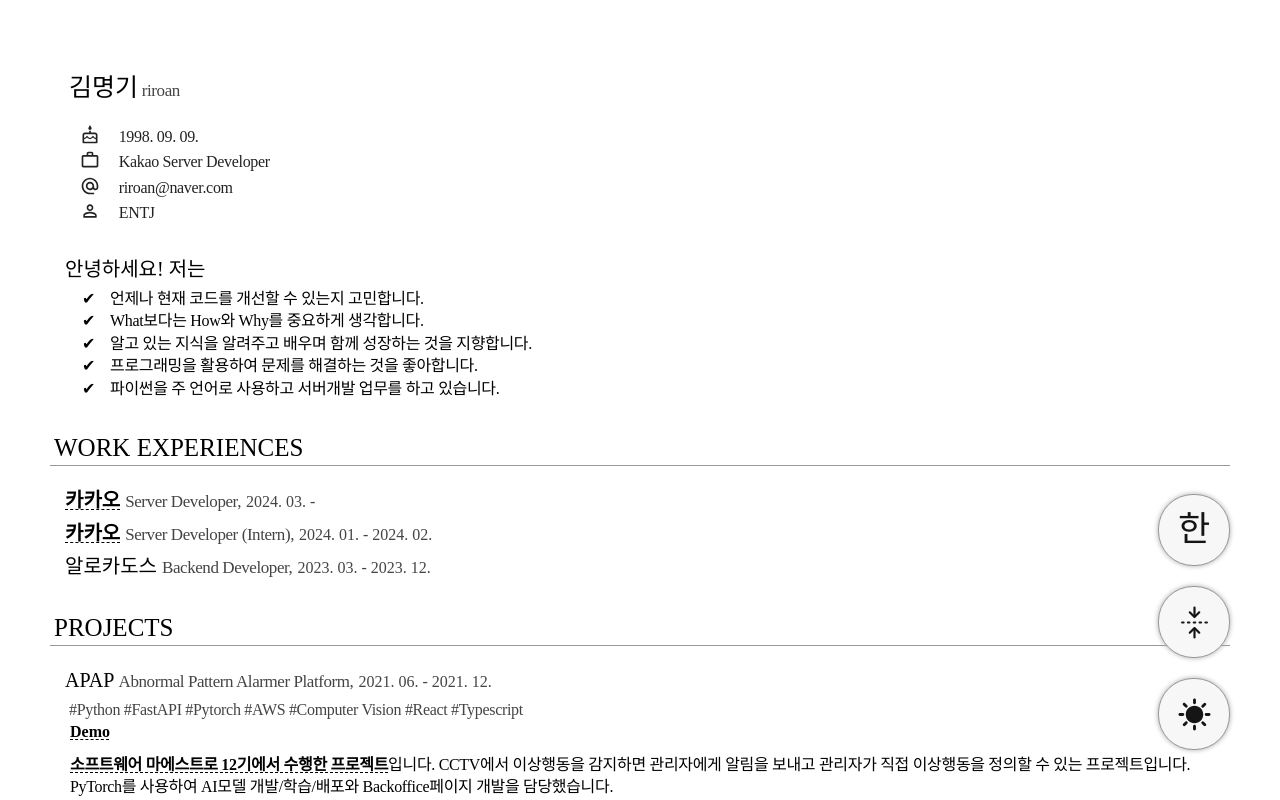
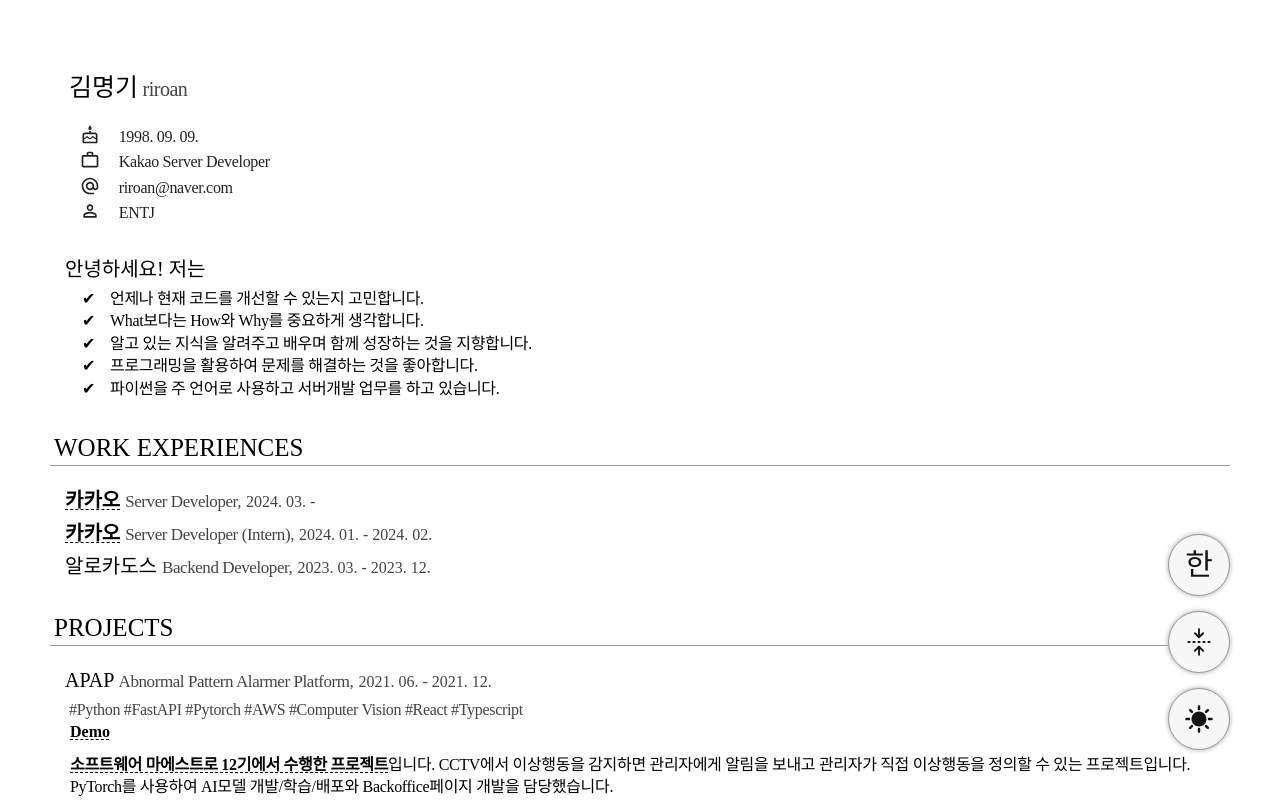
Before and after one commit to riroan/riroan.com, a React (Create React App) app in the folder riroan/: page / in a window 1280 px wide. Shown: the top 800 px of the page. Built offline with nearby package versions, Linux system fonts and the light colour scheme; a web font is replaced by a local one.

Commit message:
폰트 크기 변경

```diff
--- a/riroan/src/App.js
+++ b/riroan/src/App.js
@@ -32,7 +32,7 @@
 				<Div>
 					<H1 style={{ borderBottom: 0 }}>
 						{t('7943af7b87')}
-						<Assist> riroan</Assist>
+						<Assist style={{ fontSize: 20 }}> riroan</Assist>
 					</H1>
 					<P>
 						<Information icon={<MdOutlineCake size={20} style={iconStyle} />}>1998. 09. 09.</Information>
--- a/riroan/src/components/Utility/Utility.module.css
+++ b/riroan/src/components/Utility/Utility.module.css
@@ -14,18 +14,18 @@
 
 @media screen and (min-width: 768px) {
 	.container {
-		height: 70px;
-		width: 70px;
-		line-height: 70px;
+		height: 60px;
+		width: 60px;
+		line-height: 60px;
 		right: 50px;
 		bottom: 50px;
 		border-radius: 35px;
-		font-size: 35px;
-		margin-top: 20px;
+		font-size: 30px;
+		margin-top: 15px;
 	}
 
 	.container:hover {
-		font-size: 40px;
+		font-size: 35px;
 		transition: font-size 0.1s ease 0s;
 	}
 }
```
